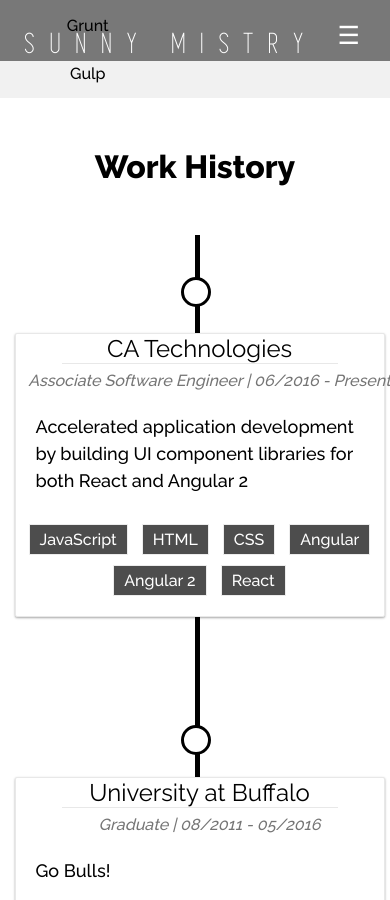
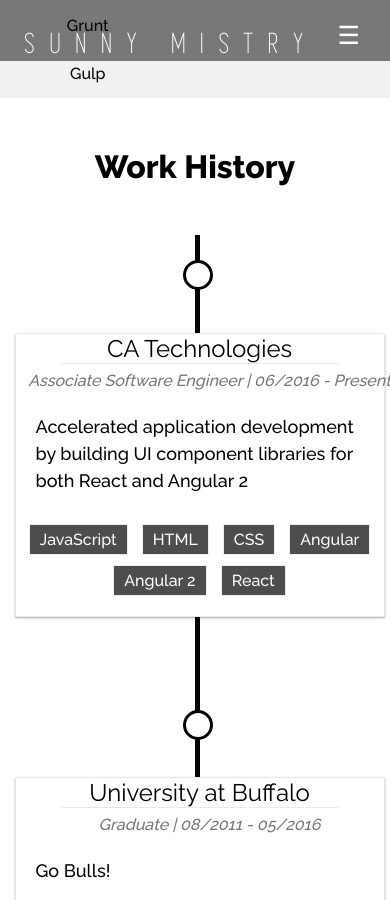
Before and after one commit to sunnymis/sunnymistry.dev, a Jekyll site: the page built from index.html, in a window 390 px wide and 900 px high, scrolled down 2644 px. Built offline with Jekyll 4.4.1, drawn with Linux system fonts in a browser that asks for light colours.

Commit message:
Work history section complete

```diff
--- a/_sass/landing.scss
+++ b/_sass/landing.scss
@@ -115,7 +115,7 @@
 
         .sunny-image {
             display: inline-block;
-            width: 30%;
+            width: 39%;
             height: 500px;
             background-image: url(../src/img/sunnyNoBG.png);
             background-size: auto 500px;
@@ -438,21 +438,21 @@
                 left: 100px;
                 &:before {
                     top: 45%;
-                    left: -116px;
+                    left: -113px;
                     /* Small Devices, Tablets */
                     @media only screen and (max-width : 768px) {
-                        top: -20%;
-                        left: 41%;
+                        top: -25%;
+                        left: 166px;
                     }
                     /* Extra Small Devices, Phones */
                     @media only screen and (max-width : 480px) {
-                        top: -20%;
-                        left: 45%;
+                        top: -26%;
+                        left: 167px;
                     }
                     /* Really Extra Small Devices, Phones */
                     @media only screen and (max-width : 375px) {
-                        top: -20%;
-                        left: 47%;
+                        top: -26%;
+                        left: 167px;
                     }
                 }
 
@@ -473,21 +473,21 @@
                 &:before {
                     position: absolute;
                     top: 45%;
-                    right: -120px;
+                    right: -118px;
                     /* Small Devices, Tablets */
                     @media only screen and (max-width : 768px) {
-                        top: -20%;
-                        left: 41%;
+                        top: -25%;
+                        left: 166px;
                     }
                     /* Extra Small Devices, Phones */
                     @media only screen and (max-width : 480px) {
-                        top: -20%;
-                        left: 45%;
+                        top: -26%;
+                        left: 167px;
                     }
                     /* Really Extra Small Devices, Phones */
                     @media only screen and (max-width : 375px) {
-                        top: -20%;
-                        left: 47%;
+                        top: -26%;
+                        left: 167px;
                     }
                 }
                 /* Small Devices, Tablets */
```
